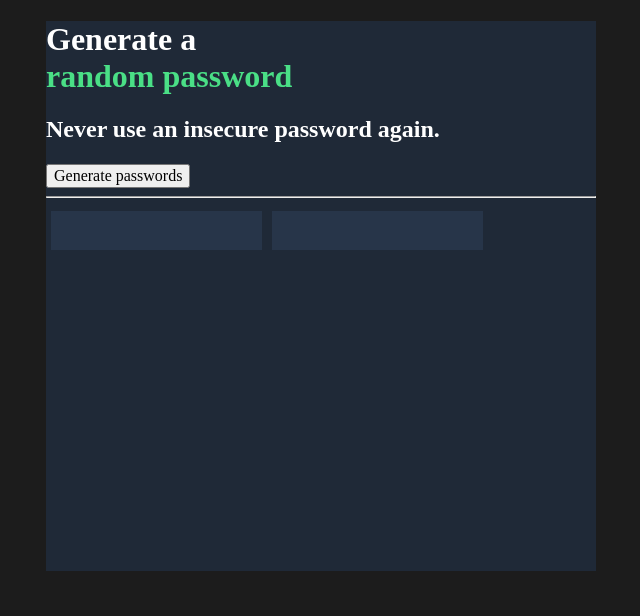
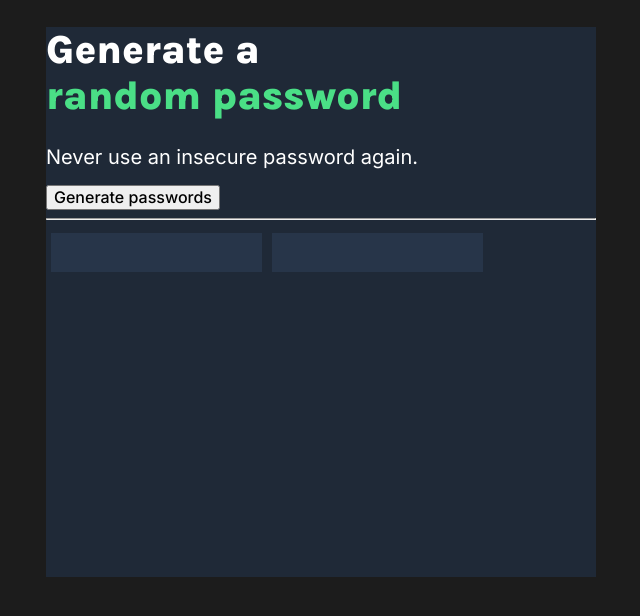
Before and after one commit to vigordesign/JavaScript-Password-Generator, a plain HTML site: page index.html in a window 1280 px wide. Shown: the whole page, without its empty margins (319-959 px from the left). Drawn offline with nearby package versions, Linux system fonts and the light colour scheme.

Commit message:
CSS updates!

```diff
--- a/index.css
+++ b/index.css
@@ -1,7 +1,12 @@
+/* font-family: 'Inter', sans-serif;
+font-family: 'Karla', sans-serif; */
+
 body {
     margin: 0;
     background-color: #1C1C1C;
-    color: #fff
+    color: #fff;
+    font-family: 'Inter', sans-serif;
+
 }
 
 .mainBox {
@@ -9,6 +14,20 @@ body {
     width: 550px;
     height: 550px;
     margin: 0 auto;
+}
+
+.mainBox h1 {
+    font-family: 'Karla', sans-serif;
+    font-size: 40px;
+}
+
+.mainBox h2 {
+    font-size: 20px;
+    font-weight: 100;
+}
+
+.mainBox button {
+    font-weight: 500;
 }
 
 #randomPassText {
@@ -29,6 +48,8 @@ body {
     min-height: 1em;
     margin:5px;
 }
+
+
 
 /* The snackbar - position it at the bottom and in the middle of the screen */
 #snackbar {
--- a/index.html
+++ b/index.html
@@ -2,6 +2,9 @@
     <head><link rel="stylesheet" href="https://cdnjs.cloudflare.com/ajax/libs/normalize/8.0.1/normalize.css">
         <link rel="stylesheet" href="index.css">
         <title>Password Generator</title>
+        <style>
+            @import url('https://fonts.googleapis.com/css2?family=Inter:wght@400;500&family=Karla:wght@800&display=swap');
+          </style>
     </head>
     <body>
         <div class="mainBox">
```
